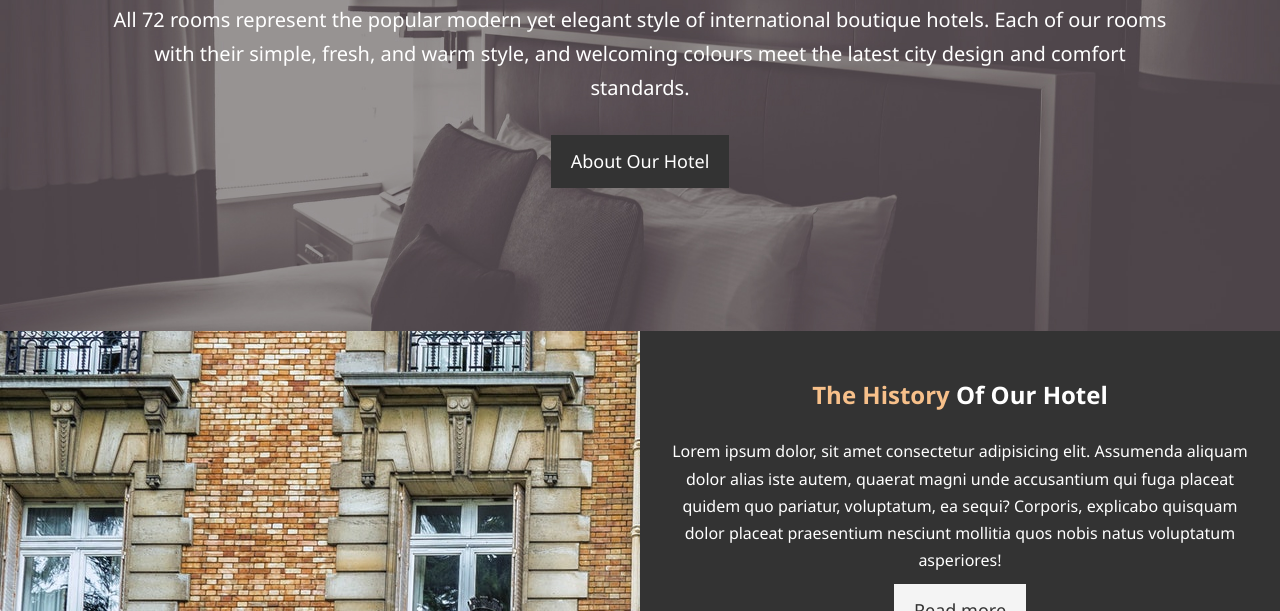
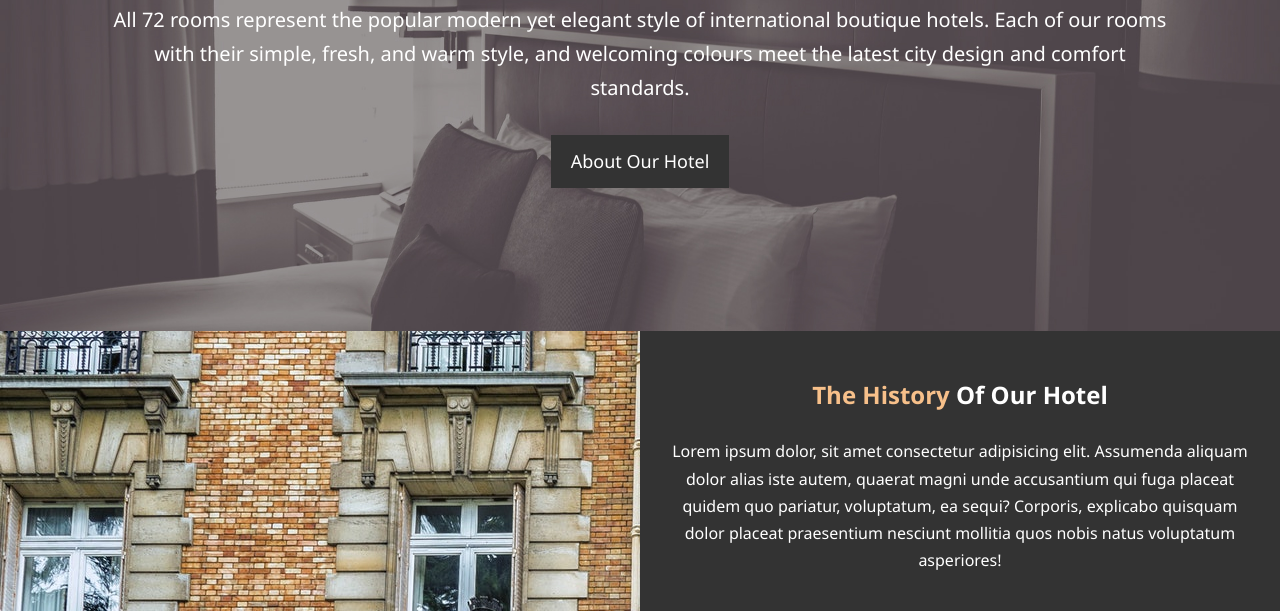
Before and after one commit to Unstoppable2022/hotel-web-simple, a plain HTML site: page index.html in a window 1280 px wide. Shown: the part 336-947 px from the top of the page. Drawn offline with Linux system fonts and the light colour scheme.

Commit message:
responsive

```diff
--- a/css/mobile.css
+++ b/css/mobile.css
@@ -44,3 +44,6 @@
   padding-top: 70px;
   padding-bottom: 30px;
 }
+.info-content p {
+  margin-bottom: 0px;
+}
--- a/css/style.css
+++ b/css/style.css
@@ -140,7 +140,7 @@ a {
   overflow: hidden;
 }
 .info-content p {
-  padding-bottom: 0px;
+  padding-bottom: 30px;
 }
 /* Features */
 .box {
```
